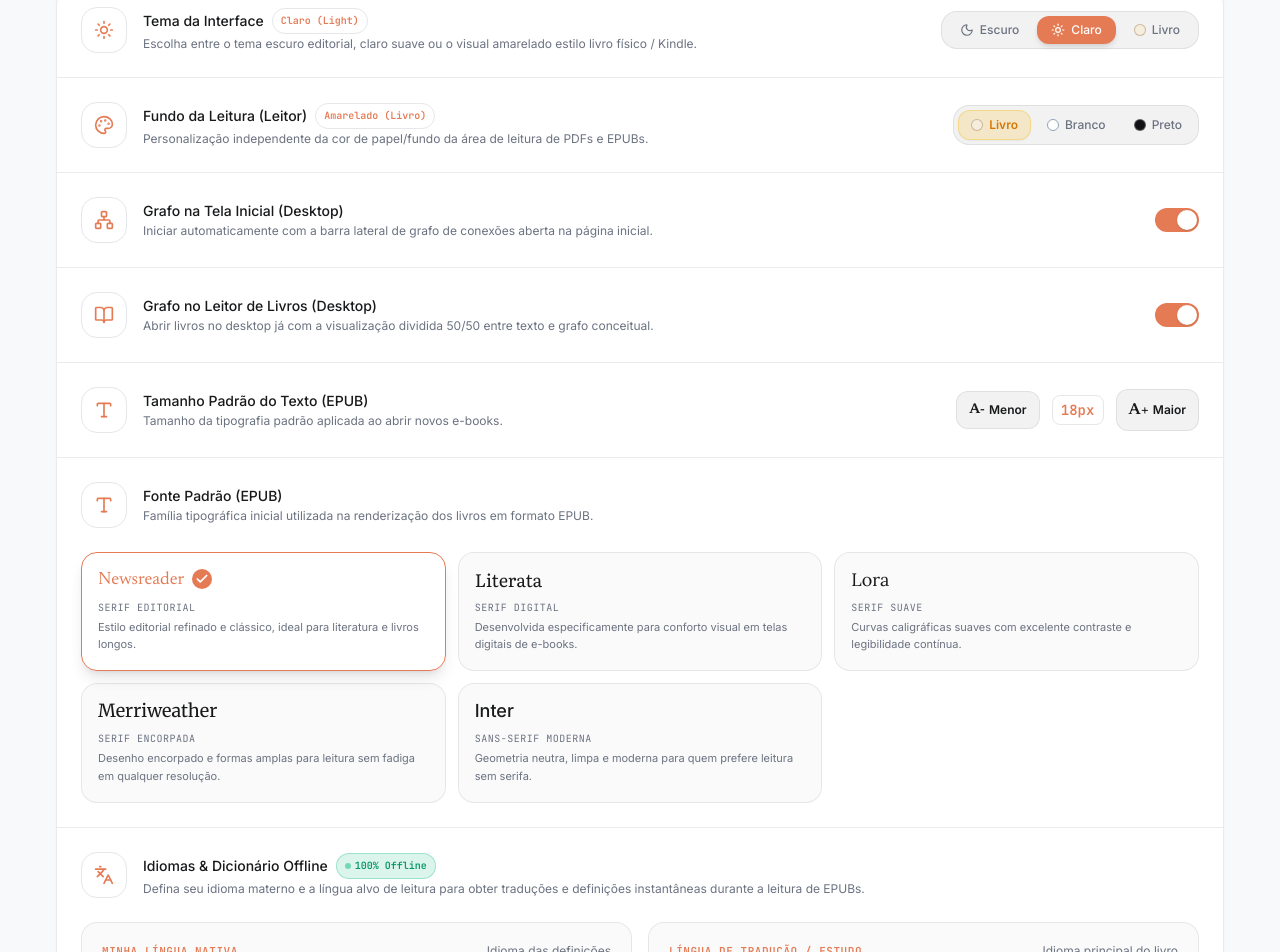
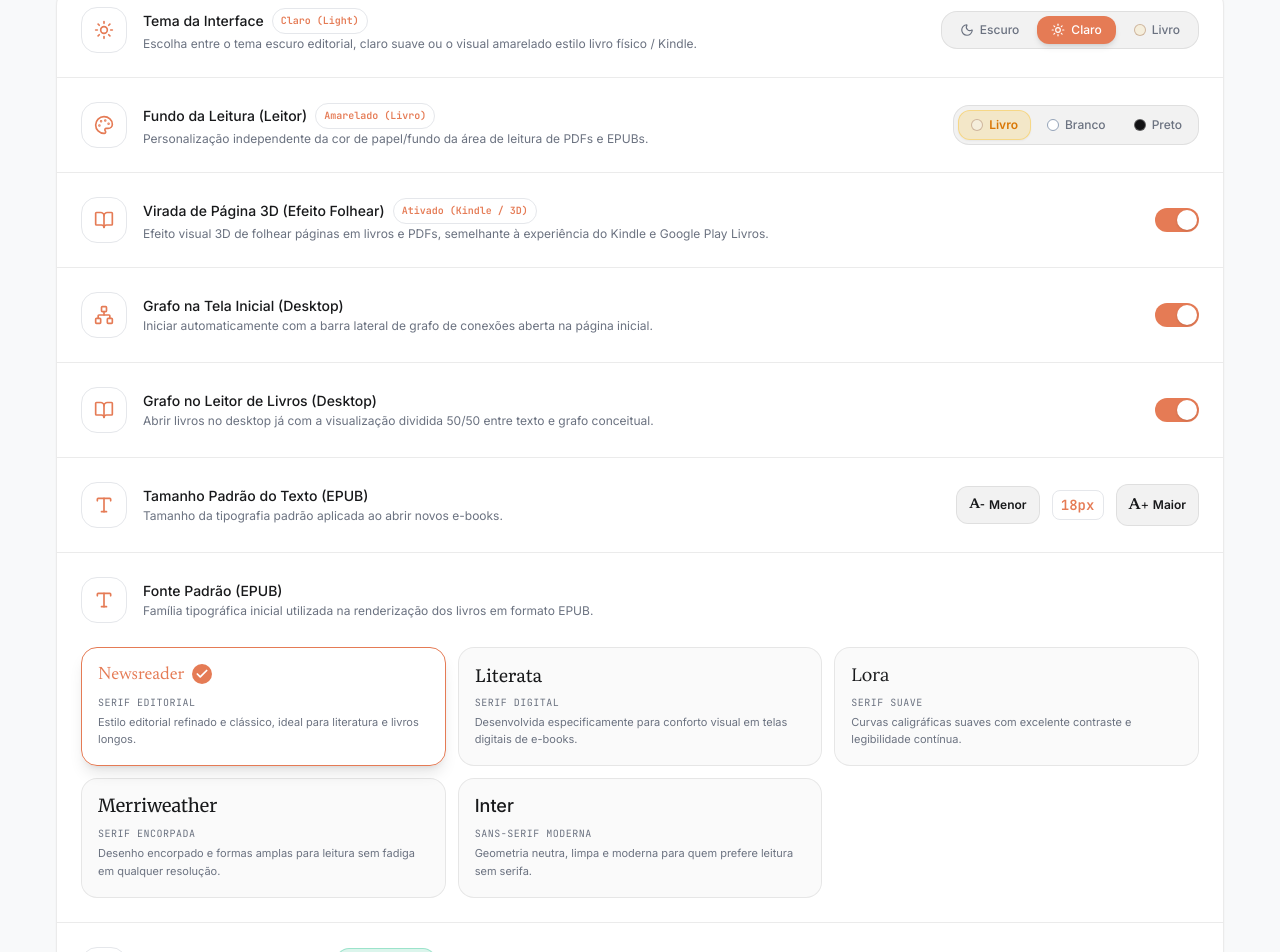
Before and after one commit to vhwcm/Aresta, a Nuxt app in the folder front/: page /conta in a window 1280 px wide. Shown: the part 816-1768 px from the top of the page. Built offline with nearby package versions, Linux system fonts and the light colour scheme; a web font is replaced by a local one.

Commit message:
feat(settings): adicionar opcao de virada de pagina 3D na tela de conta

```diff
--- a/front/app/pages/conta.vue
+++ b/front/app/pages/conta.vue
@@ -239,7 +239,46 @@
           </div>
         </div>
 
-        <!-- 2. Grafo na Tela Inicial (Desktop) -->
+        <!-- 2. Virada de Página 3D (Efeito Folhear) -->
+        <div class="p-6 flex flex-col sm:flex-row items-start sm:items-center justify-between gap-4">
+          <div class="flex items-start sm:items-center gap-4 min-w-0">
+            <div class="p-3 rounded-2xl bg-accent/10 border border-accent/20 text-accent shrink-0">
+              <BookOpenIcon class="w-5 h-5" />
+            </div>
+            <div class="flex flex-col gap-0.5">
+              <div class="font-interface text-sm font-medium text-textPrimary flex items-center gap-2">
+                <span>Virada de Página 3D (Efeito Folhear)</span>
+                <span
+                  class="px-2 py-0.5 rounded-full font-technical text-[10px] font-semibold"
+                  :class="pageAnimationEnabled ? 'bg-accent/15 text-accent border border-accent/30' : 'bg-black/5 dark:bg-white/10 text-textSecondary'"
+                >
+                  {{ pageAnimationEnabled ? 'Ativado (Kindle / 3D)' : 'Desativado (Instantâneo)' }}
+                </span>
+              </div>
+              <p class="font-interface text-xs text-textSecondary">
+                Efeito visual 3D de folhear páginas em livros e PDFs, semelhante à experiência do Kindle e Google Play Livros.
+              </p>
+            </div>
+          </div>
+
+          <button
+            type="button"
+            role="switch"
+            :aria-checked="pageAnimationEnabled"
+            data-testid="toggle-page-animation"
+            @click="setPageAnimationEnabled(!pageAnimationEnabled)"
+            class="relative inline-flex h-6 w-11 shrink-0 cursor-pointer rounded-full border-2 border-transparent transition-colors duration-200 ease-in-out focus:outline-none focus:ring-2 focus:ring-accent/50"
+            :class="pageAnimationEnabled ? 'bg-accent' : 'bg-black/10 dark:bg-white/10'"
+            title="Alternar animação de virada de página 3D"
+          >
+            <span
+              class="pointer-events-none inline-block h-5 w-5 transform rounded-full bg-white shadow ring-0 transition duration-200 ease-in-out"
+              :class="pageAnimationEnabled ? 'translate-x-5' : 'translate-x-0'"
+            />
+          </button>
+        </div>
+
+        <!-- 3. Grafo na Tela Inicial (Desktop) -->
         <div class="p-6 flex flex-col sm:flex-row items-start sm:items-center justify-between gap-4">
           <div class="flex items-start sm:items-center gap-4 min-w-0">
             <div class="p-3 rounded-2xl bg-accent/10 border border-accent/20 text-accent shrink-0">
@@ -802,6 +841,7 @@ const auth = useAuth()
 const settings = useSettings()
 
 const {
+  pageAnimationEnabled,
   desktopHomeGraphOpen,
   desktopReaderGraphOpen,
   themeMode,
@@ -810,6 +850,7 @@ const {
   targetTranslationLanguage,
   epubFontSize,
   epubFontFamily,
+  setPageAnimationEnabled,
   setDesktopHomeGraphOpen,
   setDesktopReaderGraphOpen,
   setThemeMode,
```
Also changed, not shown: 1 other file (tests, documents, lock files or other folders).
